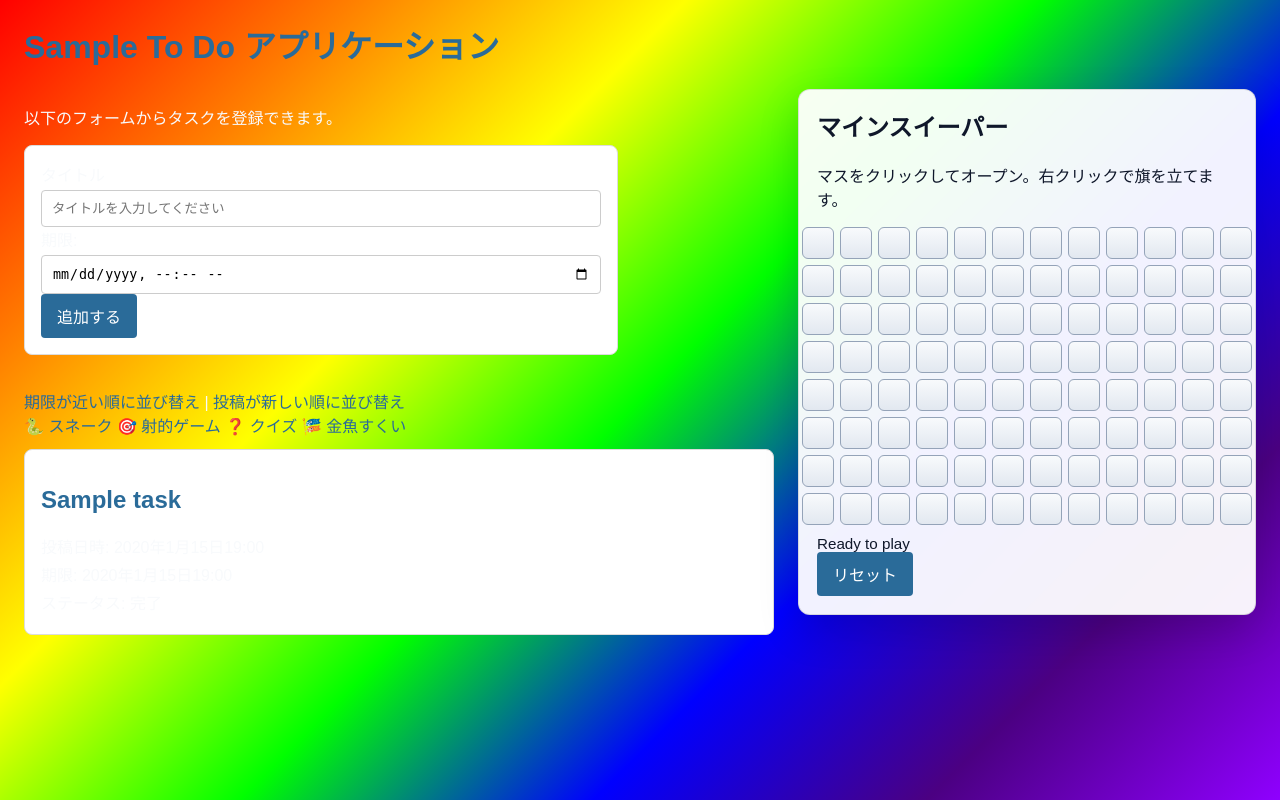
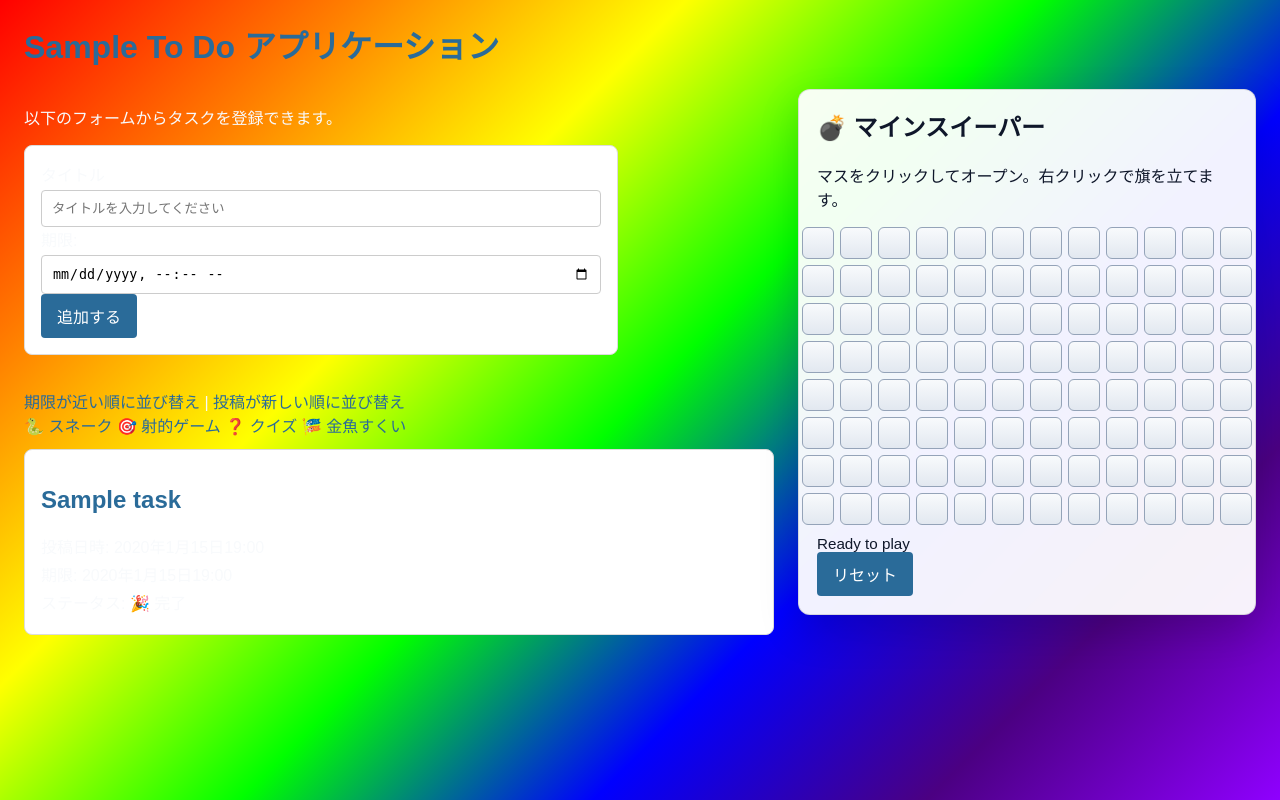
Before and after one commit to s1F102502856/django-test-exercise, a Django app: page / in a window 1280 px wide. Run offline with Django 5.2, Linux system fonts and the light colour scheme; tables that the repository leaves empty hold one stand-in row (values such as "Sample post").

Commit message:
コンフリクト修正

```diff
--- a/todo/templates/todo/index.html
+++ b/todo/templates/todo/index.html
@@ -19,7 +19,8 @@
           {% csrf_token %}
           <div>
             <label for="titleInput">タイトル</label><br>
-            <input id="titleInput" name="title" type="text" placeholder="タイトルを入力してください">
+            <!-- 【変更箇所1】requiredを追加して、タイトルが空欄のまま送信できないようにしました -->
+            <input id="titleInput" name="title" type="text" placeholder="タイトルを入力してください" required>
           </div>
           <div>
             <label for="dueInput">期限:</label><br>
@@ -63,10 +64,12 @@
             {% if task.due_at %}
             <li>期限: {{ task.due_at }}</li>
             {% endif %}
+
+            <!-- 【変更箇所2】ステータスに絵文字（🎉と⏳）を追加し、見た目を分かりやすくしました -->
             {% if task.completed %}
-            <li>ステータス: 完了</li>
+            <li class="status-completed">ステータス: 🎉 完了</li>
             {% else %}
-            <li>ステータス: 未完了</li>
+            <li class="status-pending">ステータス: ⏳ 未完了</li>
             {% endif %}
           </ul>
         </div>
@@ -74,7 +77,8 @@
       </div>
 
       <div class="minesweeper-panel">
-        <h2>マインスイーパー</h2>
+        <!-- 【変更箇所3】マインスイーパーのタイトルに爆弾の絵文字（💣）を追加しました -->
+        <h2>💣 マインスイーパー</h2>
         <p>マスをクリックしてオープン。右クリックで旗を立てます。</p>
         <div id="minesweeper-board"></div>
         <div id="minesweeper-status"></div>
```
